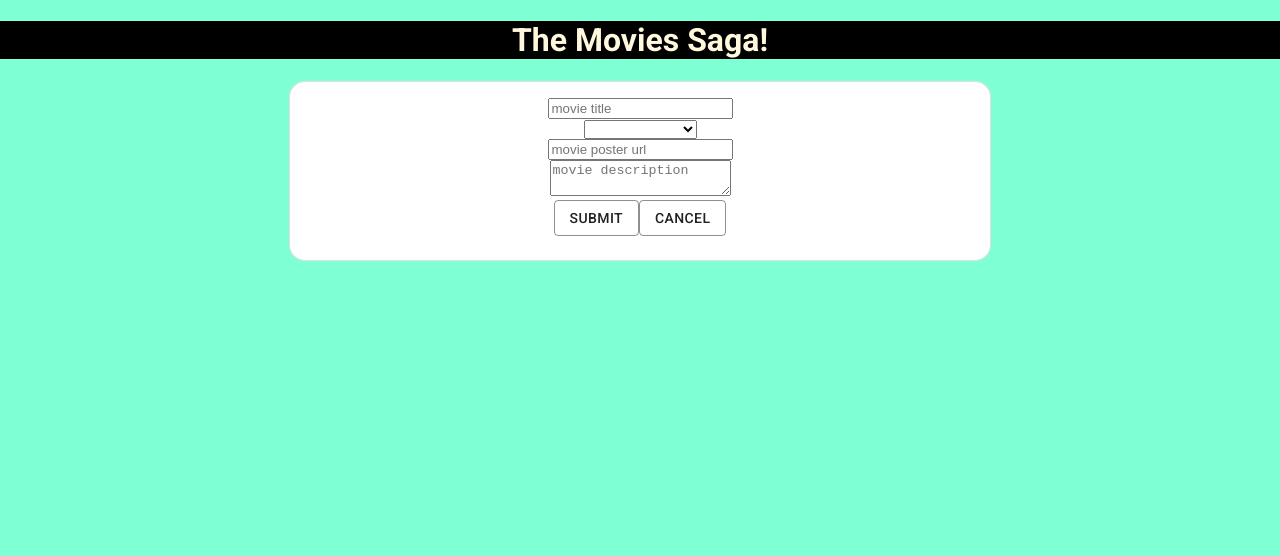
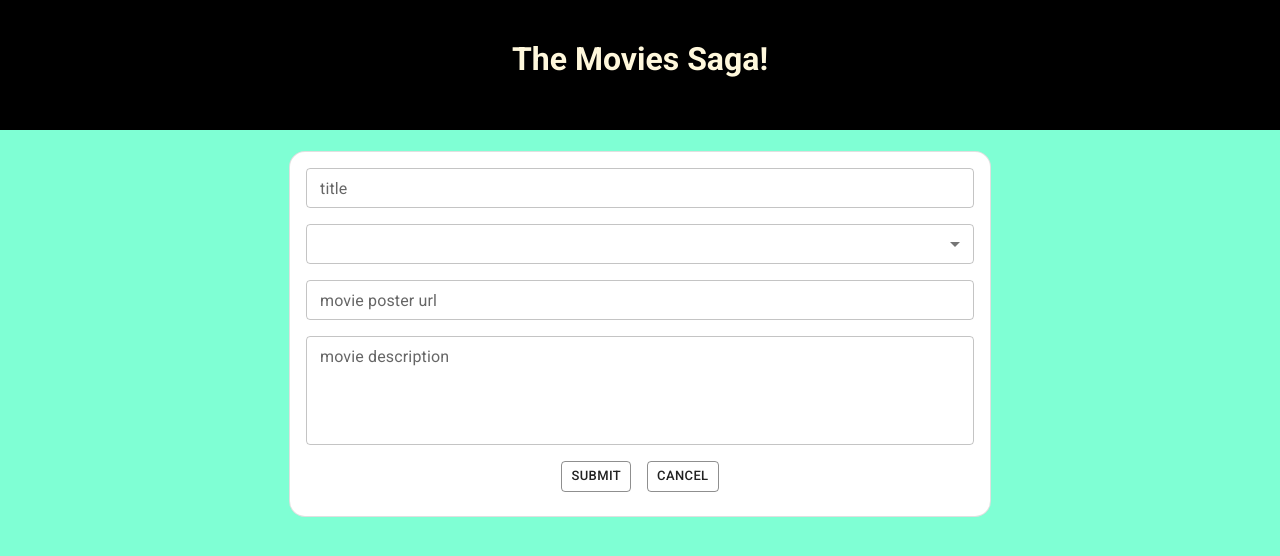
Before and after one commit to peterhagenson/weekend-movie-sagas, a React (Create React App) app: page /#/addMovie in a window 1280 px wide. Shown: the top 556 px of the page. Built offline with nearby package versions, Linux system fonts and the light colour scheme.

Commit message:
continuedstyling

```diff
--- a/src/components/App/App.css
+++ b/src/components/App/App.css
@@ -63,4 +63,22 @@ header {
 
 .headerText {
   color: cornsilk;
+  margin-top: 0;
+  height: 90px;
+  padding-top: 40px;
+
 }
+
+.headerContainer {
+  display: flex;
+  justify-content: space-between;
+}
+
+.headerDiv {
+  width: 230px;
+}
+
+.cardDiv {
+  display: flex;
+  flex-direction: column;
+}
--- a/src/components/EditMovie/EditMovie.jsx
+++ b/src/components/EditMovie/EditMovie.jsx
@@ -8,6 +8,7 @@ import Card from '@mui/material/Card';
 import CardContent from '@mui/material/CardContent';
 import { createTheme, ThemeProvider } from '@mui/material/styles';
 import Button from '@mui/material/Button';
+import TextField from '@mui/material/TextField';
 
 const theme = createTheme({
     palette: {
@@ -59,25 +60,29 @@ function EditMovie() {
                     <Card sx={{ width: 700, borderRadius: '16px' }} variant="outlined" className="detailCard">
                         <CardContent>
                             <>
-
+                                <div>
+                                    <h3>Edit Movie</h3>
+                                </div>
                                 <form onSubmit={editMovie}>
                                     <div>
-                                        <input onChange={(event) => (setNewTitle(event.target.value))} placeholder="new title"></input>
+                                        <TextField onChange={(event) => (setNewTitle(event.target.value))} fullWidth placeholder="new title" size="small" />
                                     </div>
                                     <div>
-                                        <textarea onChange={(event) => (setNewDescription(event.target.value))} placeholder="new description"></textarea>
+                                        <TextField onChange={(event) => (setNewDescription(event.target.value))} fullWidth multiline minRows={4}
+                                            maxRows={10} sx={{ mt: 2 }} placeholder="new description" size="small" />
                                     </div>
                                     {/* needs to set variables and go to details page */}
-                                    <div>
-                                        <Button type="submit" variant="outlined">Save</Button>
-                                        {/* needs to empty variables and go do details page */}
-                                        <Button onClick={cancelEdit} variant="outlined">Cancel</Button>
-                                    </div>
+
 
                                 </form>
                             </>
                         </CardContent>
                     </Card >
+                    <div>
+                        <Button type="submit" sx={{ mr: 1, mt: 2 }} variant="outlined">Save</Button>
+                        {/* needs to empty variables and go do details page */}
+                        <Button onClick={cancelEdit} sx={{ ml: 1, mt: 2 }} variant="outlined">Cancel</Button>
+                    </div>
                 </ThemeProvider>
             </Route>
         </Router>
--- a/src/components/MovieDetail/MovieDetail.jsx
+++ b/src/components/MovieDetail/MovieDetail.jsx
@@ -78,7 +78,7 @@ function MovieDetail() {
                                         <>
                                             <h1>{movie.title}</h1>
                                             <img src={movie.poster}></img>
-                                            <div class="detailGenre">
+                                            <div className="detailGenre">
                                                 {movie.array_agg.map((genre) => {
 
                                                     return (
@@ -105,8 +105,8 @@ function MovieDetail() {
                             </div>
                         </CardContent>
                     </Card >
-                    <Button onClick={navToEdit} variant="outlined">Edit Movie</Button>
-                    <Button onClick={navToHome} variant="outlined">Back to List</Button>
+                    <Button onClick={navToEdit} sx={{ mr: 1, mt: 2 }} variant="outlined">Edit Movie</Button>
+                    <Button onClick={navToHome} sx={{ ml: 1, mt: 2 }} variant="outlined">Back to List</Button>
                 </ThemeProvider>
             </Route>
         </Router>
--- a/src/components/MovieForm/MovieForm.jsx
+++ b/src/components/MovieForm/MovieForm.jsx
@@ -8,6 +8,9 @@ import Button from '@mui/material/Button';
 import { createTheme, ThemeProvider } from '@mui/material/styles';
 import Card from '@mui/material/Card';
 import CardContent from '@mui/material/CardContent';
+import TextField from '@mui/material/TextField';
+import Select, { SelectChangeEvent } from '@mui/material/Select';
+import MenuItem from '@mui/material/MenuItem';
 
 const theme = createTheme({
     palette: {
@@ -40,6 +43,8 @@ function MovieForm() {
     const addNewMovie = (event) => {
         console.log(title, genre, posterUrl, description)
 
+        if (posterUrl.length && title.length) {
+
 
             dispatch({
                 type: 'ADD_MOVIE',
@@ -50,6 +55,7 @@ function MovieForm() {
                     description: description
                 }
             })
+        }
         history.push('/');
 
     }
@@ -68,46 +74,50 @@ function MovieForm() {
                     <Card sx={{ width: 700, borderRadius: '16px' }} variant="outlined" className="detailCard">
                         <CardContent>
 
-                            <form onSubmit={addNewMovie}>
+
+                            <form onSubmit={() => addNewMovie()}>
+                                {/* <input onChange={setGenre}></input> */}
                                 <div>
-                                    <input onChange={(event) => (setTitle(event.target.value))} placeholder="movie title"></input>
+                                    <TextField onChange={(event) => (setTitle(event.target.value))} size="small" fullWidth label="title" placeholder="movie title" />
                                 </div>
                                 <div>
-                                    <select onChange={(event) => (setGenre(event.target.value))} placeholder="movie genre" id="genre">
+                                    <Select onChange={(event) => (setGenre(event.target.value))} autoWidth label="genre" fullWidth sx={{ minWidth: 185, mt: 2 }} size="small" id="genre" value={genre}>
 
-                                        <option value="genre"></option>
-                                        <option id="1" value="1">Adventure</option>
-                                        <option id="2" value="2">Animated</option>
-                                        <option id="3" value="3">Biographical</option>
-                                        <option id="4" value="4">Comedy</option>
-                                        <option id="5" value="5">Disaster</option>
-                                        <option id="6" value="6">Drama</option>
-                                        <option id="7" value="7">Epic</option>
-                                        <option id="8" value="8">Fantasy</option>
-                                        <option id="9" value="9">Musical</option>
-                                        <option id="10" value="10">Romantic</option>
-                                        <option id="11" value="11">Science Fiction</option>
-                                        <option id="12" value="12">Space-Opera</option>
-                                        <option id="13" value="13">Superhero</option>
-                                    </select>
+
+                                        <MenuItem id="1" value={1}>Adventure</MenuItem>
+                                        <MenuItem id="2" value={2}>Animated</MenuItem>
+                                        <MenuItem id="3" value={3}>Biographical</MenuItem>
+                                        <MenuItem id="4" value={4}>Comedy</MenuItem>
+                                        <MenuItem id="5" value={5}>Disaster</MenuItem>
+                                        <MenuItem id="6" value={6}>Drama</MenuItem>
+                                        <MenuItem id="7" value={7}>Epic</MenuItem>
+                                        <MenuItem id="8" value={8}>Fantasy</MenuItem>
+                                        <MenuItem id="9" value={9}>Musical</MenuItem>
+                                        <MenuItem id="10" value={10}>Romantic</MenuItem>
+                                        <MenuItem id="11" value={11}>Science Fiction</MenuItem>
+                                        <MenuItem id="12" value={12}>Space-Opera</MenuItem>
+                                        <MenuItem id="13" value={13}>Superhero</MenuItem>
+                                    </Select>
                                 </div>
                                 <div>
-                                    <input onChange={(event) => (setPosterUrl(event.target.value))} placeholder="movie poster url"></input>
+                                    <TextField onChange={(event) => (setPosterUrl(event.target.value))} size="small" fullWidth sx={{ mt: 2 }} label="movie poster url" placeholder="movie poster url" />
                                 </div>
                                 <div>
-                                    <textarea onChange={(event) => (setDescription(event.target.value))} placeholder="movie description"></textarea>
+                                    <TextField onChange={(event) => (setDescription(event.target.value))} multiline minRows={4}
+                                        maxRows={10} fullWidth size="small" sx={{ mt: 2 }} label="movie description" placeholder="movie description" />
                                 </div>
-                                <div>
-                                    <Button type="submit" variant="outlined">Submit</Button>
-                                    <Button variant="outlined" onClick={backToList}>Cancel</Button>
-                                </div>
+                                <Button type="submit" size="small" sx={{ mr: 1, mt: 2 }} variant="outlined">Submit</Button>
+                                <Button variant="outlined" size="small" sx={{ ml: 1, mt: 2 }} onClick={backToList}>Cancel</Button>
 
                             </form>
                         </CardContent>
                     </Card >
+                    <div>
+
+                    </div>
                 </ThemeProvider>
-            </Route>
-        </Router>
+            </Route >
+        </Router >
     )
 
 }
--- a/src/components/MovieList/MovieList.jsx
+++ b/src/components/MovieList/MovieList.jsx
@@ -8,6 +8,7 @@ import Button from '@mui/material/Button';
 import Card from '@mui/material/Card';
 import CardContent from '@mui/material/CardContent';
 import { createTheme, ThemeProvider } from '@mui/material/styles';
+import TextField from '@mui/material/TextField';
 
 import { useState } from 'react';
 
@@ -67,24 +68,31 @@ function MovieList() {
                 <ThemeProvider theme={theme}>
                     <main>
 
-                        <Button onClick={toAddMovie} variant="outlined">Add Movie</Button>
+
 
                         <form onSubmit={searchMovies}>
-                            <div>
-                                <input onChange={(event) => (setSearchTerm(event.target.value))} placeholder="movie title"></input>
-                                <Button type="submit" variant="outlined">Search</Button>
-                            </div>
+                            {/* <div>
+                                <TextField onChange={(event) => (setSearchTerm(event.target.value))} placeholder="movie title" size="small" />
+                                <Button type="submit" variant="outlined" sx={{ ml: 2 }}>Search</Button>
+                            </div> */}
                         </form>
 
-                        <h1>Browse Movies</h1>
-
+                        <div className="headerContainer">
+                            <div className="headerDiv"></div>
+                            <div className="headerDiv">
+                                <h1>Browse Movies</h1>
+                            </div>
+                            <div className="headerDiv">
+                                <Button onClick={toAddMovie} variant="outlined">Add Movie</Button>
+                            </div>
+                        </div>
                         <section className="movies">
                             {movies.map(movie => {
                                 return (
-                                    <Card sx={{ width: 200, borderRadius: '16px' }} variant="outlined" className="listCard">
+                                    <Card sx={{ width: 200, height: 370, mb: 2, borderRadius: '16px' }} variant="outlined" className="listCard">
 
                                         <CardContent >
-                                            <div key={movie.id} >
+                                            <div key={movie.id} className="cardDiv">
                                                 <h3>{movie.title}</h3>
                                                 <img className="listPoster" src={movie.poster} alt={movie.title} onClick={() => toDetails(movie.id)} />
 
```
Lines whose indentation alone changed are shown as unchanged.
